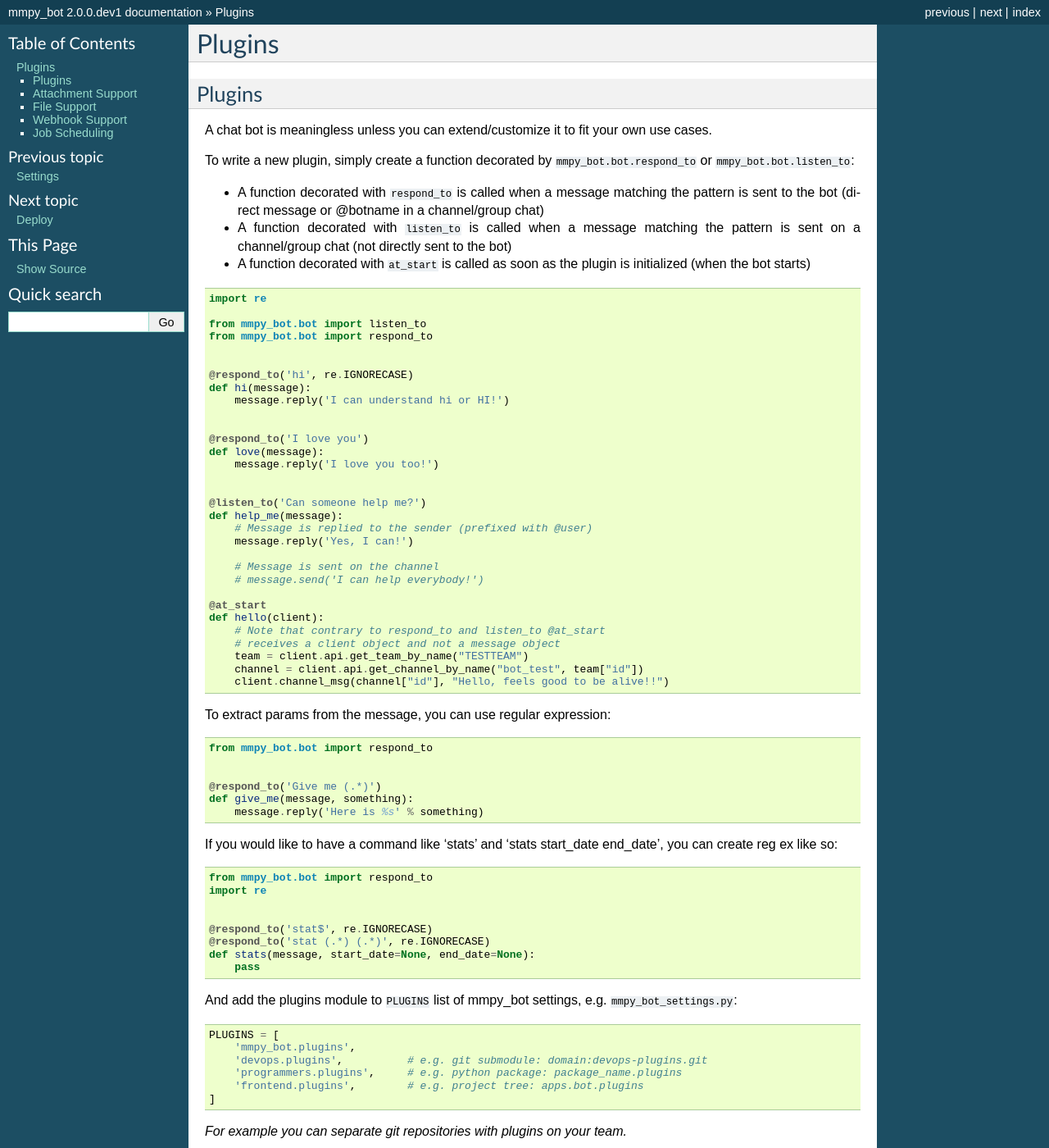
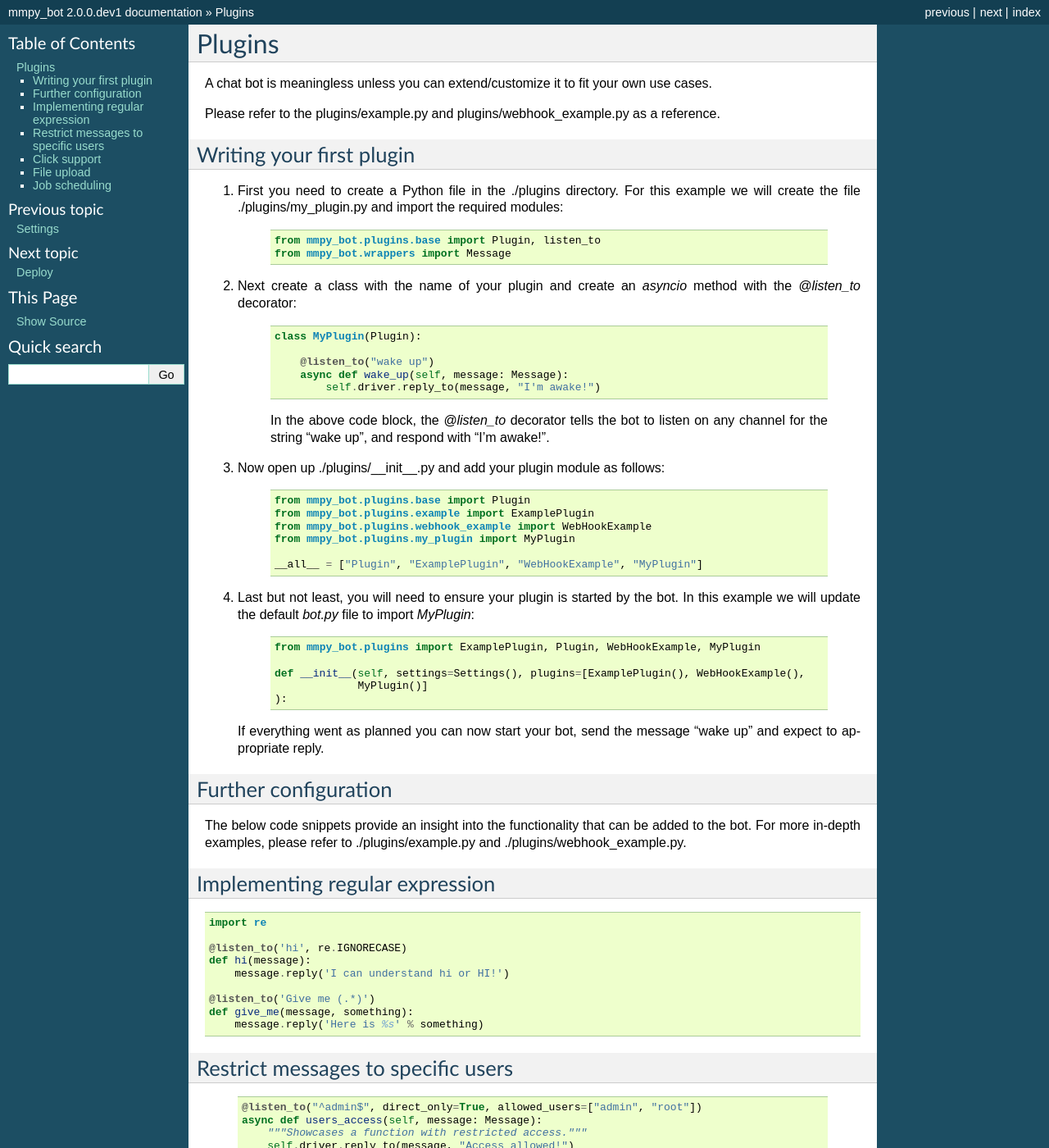
Before and after one commit to attzonko/mmpy_bot, a Sphinx documentation site: the page built from docs/plugins.rst, in a window 1280 px wide and 1400 px high. Shown: the whole window at 82% size. Built offline with Sphinx 7.4.7, drawn with Linux system fonts in a browser that asks for light colours; some of the changed text lies outside the part shown.

Commit message:
Update plugins.rst

```diff
--- a/docs/plugins.rst
+++ b/docs/plugins.rst
@@ -1,260 +1,134 @@
 Plugins
 =======
 
-
-Plugins
--------
-
 A chat bot is meaningless unless you can extend/customize it to fit your own use cases.
 
-To write a new plugin, simply create a function decorated by ``mmpy_bot.bot.respond_to`` or ``mmpy_bot.bot.listen_to``:
+Please refer to the plugins/example.py and plugins/webhook_example.py as a reference.
 
-- A function decorated with ``respond_to`` is called when a message matching the pattern is sent to the bot (direct message or @botname in a channel/group chat)
-- A function decorated with ``listen_to`` is called when a message matching the pattern is sent on a channel/group chat (not directly sent to the bot)
-- A function decorated with ``at_start`` is called as soon as the plugin is initialized (when the bot starts)
+Writing your first plugin
+-------------------------
+
+#. First you need to create a Python file in the ./plugins directory. For this example we will create the file ./plugins/my_plugin.py and
+   import the required modules:
+
+    .. code-block:: python
+
+        from mmpy_bot.plugins.base import Plugin, listen_to
+        from mmpy_bot.wrappers import Message
+
+
+#. Next create a class with the name of your plugin and create an `asyncio` method with the `@listen_to` decorator:
+
+    .. code-block:: python
+
+        class MyPlugin(Plugin):
+
+            @listen_to("wake up")
+            async def wake_up(self, message: Message):
+                self.driver.reply_to(message, "I'm awake!")
+
+    In the above code block, the `@listen_to` decorator tells the bot to listen on any channel for the string "wake up", and respond with "I'm awake!".
+
+#. Now open up ./plugins/__init__.py and add your plugin module as follows:
+
+    .. code-block:: python
+
+        from mmpy_bot.plugins.base import Plugin
+        from mmpy_bot.plugins.example import ExamplePlugin
+        from mmpy_bot.plugins.webhook_example import WebHookExample
+        from mmpy_bot.plugins.my_plugin import MyPlugin
+
+        __all__ = ["Plugin", "ExamplePlugin", "WebHookExample", "MyPlugin"]
+
+#. Last but not least, you will need to ensure your plugin is started by the bot. In this example we will update the default `bot.py` file
+   to import `MyPlugin`:
+
+    .. code-block:: python
+
+        from mmpy_bot.plugins import ExamplePlugin, Plugin, WebHookExample, MyPlugin
+
+        def __init__(self, settings=Settings(), plugins=[ExamplePlugin(), WebHookExample(),
+                     MyPlugin()]
+        ):
+
+   If everything went as planned you can now start your bot, send the message "wake up" and expect to appropriate reply.
+
+Further configuration
+---------------------
+
+The below code snippets provide an insight into the functionality that can be added to the bot. For more in-depth examples,
+please refer to ./plugins/example.py and ./plugins/webhook_example.py.
+
+Implementing regular expression
+-------------------------------
 
 .. code-block:: python
 
     import re
 
-    from mmpy_bot.bot import listen_to
-    from mmpy_bot.bot import respond_to
-
-
-    @respond_to('hi', re.IGNORECASE)
+    @listen_to('hi', re.IGNORECASE)
     def hi(message):
         message.reply('I can understand hi or HI!')
 
-
-    @respond_to('I love you')
-    def love(message):
-        message.reply('I love you too!')
-
-
-    @listen_to('Can someone help me?')
-    def help_me(message):
-        # Message is replied to the sender (prefixed with @user)
-        message.reply('Yes, I can!')
-
-        # Message is sent on the channel
-        # message.send('I can help everybody!')
-
-    @at_start
-    def hello(client):
-        # Note that contrary to respond_to and listen_to @at_start
-        # receives a client object and not a message object
-        team = client.api.get_team_by_name("TESTTEAM")
-        channel = client.api.get_channel_by_name("bot_test", team["id"])
-        client.channel_msg(channel["id"], "Hello, feels good to be alive!!")
-
-To extract params from the message, you can use regular expression:
-
-.. code-block:: python
-
-    from mmpy_bot.bot import respond_to
-
-
-    @respond_to('Give me (.*)')
+    @listen_to('Give me (.*)')
     def give_me(message, something):
         message.reply('Here is %s' % something)
 
+Restrict messages to specific users
+----------------------------------
 
-If you would like to have a command like 'stats' and 'stats start_date end_date', you can create reg ex like so:
+    .. code-block:: python
 
-.. code-block:: python
+        @listen_to("^admin$", direct_only=True, allowed_users=["admin", "root"])
+        async def users_access(self, message: Message):
+            """Showcases a function with restricted access."""
+            self.driver.reply_to(message, "Access allowed!")
 
-    from mmpy_bot.bot import respond_to
-    import re
+Click support
+-------------
 
+    .. code-block:: python
 
-    @respond_to('stat$', re.IGNORECASE)
-    @respond_to('stat (.*) (.*)', re.IGNORECASE)
-    def stats(message, start_date=None, end_date=None):
-        pass
+        @listen_to("hello_click", needs_mention=True)
+        @click.command(help="An example click command with various arguments.")
+        @click.argument("POSITIONAL_ARG", type=str)
+        @click.option("--keyword-arg", type=float, default=5.0, help="A keyword arg.")
+        @click.option("-f", "--flag", is_flag=True, help="Can be toggled.")
+        def hello_click(
+            self, message: Message, positional_arg: str, keyword_arg: float, flag: bool
+        ):
+            response = (
+                "Received the following arguments:\n"
+                f"- positional_arg: {positional_arg}\n"
+                f"- keyword_arg: {keyword_arg}\n"
+                f"- flag: {flag}\n"
+            )
+            self.driver.reply_to(message, response)
 
-
-
-And add the plugins module to ``PLUGINS`` list of mmpy_bot settings, e.g. ``mmpy_bot_settings.py``:
-
-.. code-block:: python
-
-    PLUGINS = [
-        'mmpy_bot.plugins',
-        'devops.plugins',          # e.g. git submodule: domain:devops-plugins.git
-        'programmers.plugins',     # e.g. python package: package_name.plugins
-        'frontend.plugins',        # e.g. project tree: apps.bot.plugins
-    ]
-
-*For example you can separate git repositories with plugins on your team.*
-
-
-Attachment Support
+File upload
 ------------------
 
 .. code-block:: python
 
-    from mmpy_bot.bot import respond_to
+    @listen_to("^hello_file$", re.IGNORECASE, needs_mention=True)
+    async def hello_file(self, message: Message):
+        """Responds by uploading a text file."""
+        file = Path("/tmp/hello.txt")
+        file.write_text("Hello from this file!")
+        self.driver.reply_to(message, "Here you go", file_paths=[file])
 
-
-    @respond_to('webapi')
-    def webapi_reply(message):
-        attachments = [{
-            'fallback': 'Fallback text',
-            'author_name': 'Author',
-            'author_link': 'http://www.github.com',
-            'text': 'Some text here ...',
-            'color': '#59afe1'
-        }]
-        message.reply_webapi(
-            'Attachments example', attachments,
-            username='Mattermost-Bot',
-            icon_url='https://goo.gl/OF4DBq',
-        )
-        # Optional: Send message to specified channel
-        # message.send_webapi('', attachments, channel_id=message.channel)
-
-
-File Support
-------------------
+Job scheduling
+--------------
 
 .. code-block:: python
 
-    from mmpy_bot.bot import respond_to
+    @listen_to("^schedule every ([0-9]+)$", re.IGNORECASE, needs_mention=True)
+    def schedule_every(self, message: Message, seconds: int):
+        """Schedules a reply every x seconds. Use the `cancel jobs` command to stop.
 
-
-    @respond_to('files')
-    def message_with_file(message):
-        # upload_file() can upload only one file at a time
-        # If you have several files to upload, you need call this function several times.
-        file = open('test.txt', 'w+')
-        result = message.upload_file(file)
-        file.close()
-        if 'file_infos' not in result:
-            message.reply('upload file error')
-        file_id = result['file_infos'][0]['id']
-        # file_id need convert to array
-        message.reply('hello', [file_id])
-
-
-Webhook Support
-------------------
-
-You can specify ``webhook_id`` at ``reply_webapi`` and ``send_webapi`` method call.
-The ``webhook_id`` can be generated and acquired from Mattermost Contol Panel.
-It is also possible to send messages to different teams/channels in the same message handler, as long as you got needed webhook_ids.
-
-.. code-block:: python
-
-    from mmpy_bot.bot import respond_to
-
-    @respond_to('reply')
-    def reply(message):
-        attachments = [{
-            'fallback': 'Fallback text',
-            'author_name': 'Author',
-            'author_link': 'http://www.github.com',
-            'text': 'Some text here ...',
-            'color': '#59afe1'
-        }]
-        message.reply_webapi(
-            'Response to team I got message from.',
-            attachments,
-            webhook_id='p7tuwghy37r63jp4nf3tsopque',
+        Arguments:
+        - seconds (int): number of seconds between each reply.
+        """
+        schedule.every(int(seconds)).seconds.do(
+            self.driver.reply_to, message, f"Scheduled message every {seconds} seconds!"
         )
-        # Optional: Send message to specified channel
-        message.send_webapi(
-            'Response to another team.',
-            attachments,
-            webhook_id='aib7mnahsfy5zrt6tf3ycbghic',
-        )
-
-You can also set ``WEBHOOK_ID`` in settings.py or local_settings.py.
-The ``WEBHOOK_ID`` will serve as default webhook id to send message via webhook API if ``webhook_id`` is not given at ``reply_webapi`` or ``send_webapi`` method call.
-
-.. code-block:: python
-
-    import os
-
-    PLUGINS = [
-        'my_plugins',
-    ]
-
-    BOT_URL = os.environ.get("BOT_URL", 'http://your_server_dn/api/v4')
-    BOT_LOGIN = os.environ.get("DRIVERBOT_LOGIN", 'bot@nature.ee.ncku.edu.tw')
-    BOT_NAME = os.environ.get("DRIVERBOT_NAME", 'bot')
-    BOT_PASSWORD = os.environ.get("DRIVERBOT_PASSWORD", 'passwd')
-
-    # this team name should be the same as in driver_settings
-    BOT_TEAM = os.environ.get("BOT_TEAM", 'test_team')
-
-    # default public channel name
-    BOT_CHANNEL = os.environ.get("BOT_CHANNEL", 'off-topic')
-
-    # a private channel in BOT_TEAM
-    BOT_PRIVATE_CHANNEL = os.environ.get("BOT_PRIVATE_CHANNEL", 'test')
-
-    SSL_VERIFY = True
-
-    # example webhook_id of test_team/off-topic
-    WEBHOOK_ID = 'p7tuwghy37r63jp4nf3tsopque'
-
-If neither ``webhook_id`` (as parameter) nor ``WEBHOOK_ID`` (in settings.py) is given, the message will not be send, and a warning will be added to logging.
-
-
-Job Scheduling
---------------
-
-mmpy_bot integrates `schedule
-<https://github.com/dbader/schedule/>`_ to provide in-process job scheduling.
-
-With `schedule
-<https://github.com/dbader/schedule/>`_, we can put periodic jobs into waiting queue like this:
-
-.. code-block:: python
-
-    import re
-    from datetime import datetime
-    from mmpy_bot.bot import respond_to
-    from mmpy_bot.scheduler import schedule
-
-
-    @respond_to('reply \"(.*)\" every (.*) seconds', re.IGNORECASE)
-    def reply_every_seconds(message, content, seconds):
-        schedule.every(int(seconds)).seconds.do(message.reply, content)
-
-
-    @respond_to('cancel jobs', re.IGNORECASE)
-    def cancel_jobs(message):
-        schedule.clear()
-        message.reply('all jobs canceled.')
-
-The `schedule
-<https://github.com/dbader/schedule/>`_ itself provide human-readable APIs to schedule jobs. Check out `schedule.readthedocs.io <https://schedule.readthedocs.io/>`_ for more usage examples.
-
-`schedule
-<https://github.com/dbader/schedule/>`_ is designed for periodic jobs.
-In order to support one-time-only jobs, mmpy_bot has a monkey-patching on integrated
-`schedule
-<https://github.com/dbader/schedule/>`_ package.
-
-We can schedule a one-time-only job by `schedule.once` method.
-You should notice that this method takes a datetime object, which is different from `schedule.every` methods.
-
-The following code example uses `schedule.once` to schedule a job.
-This job will be trigger at `t_time`.
-
-.. code-block:: python
-
-    import re
-    from datetime import datetime
-    from mmpy_bot.bot import respond_to
-    from mmpy_bot.scheduler import schedule
-
-
-    @respond_to('reply \"(.*)\" at (.*)', re.IGNORECASE)
-    def reply_specific_time(message, content, trigger_time):
-        t_time = datetime.strptime(trigger_time, '%b-%d-%Y_%H:%M:%S')
-        schedule.once(t_time).do(message.reply, content)
-
-All jobs added will be triggered periodically.
-The trigger period (default 5 seconds) can be configured by `JOB_TRIGGER_PERIOD` in settings.py or local_settings.py.
```
